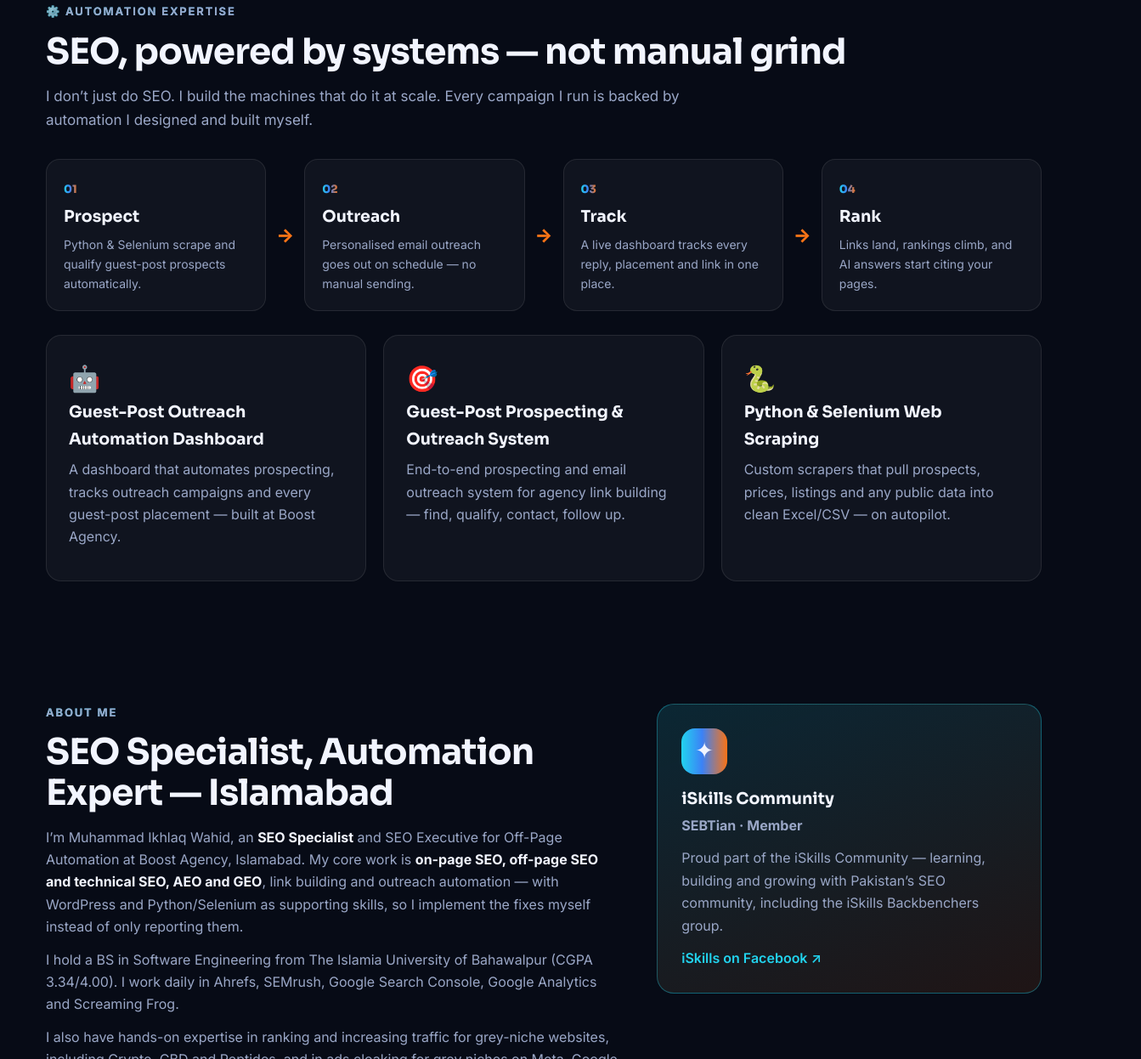
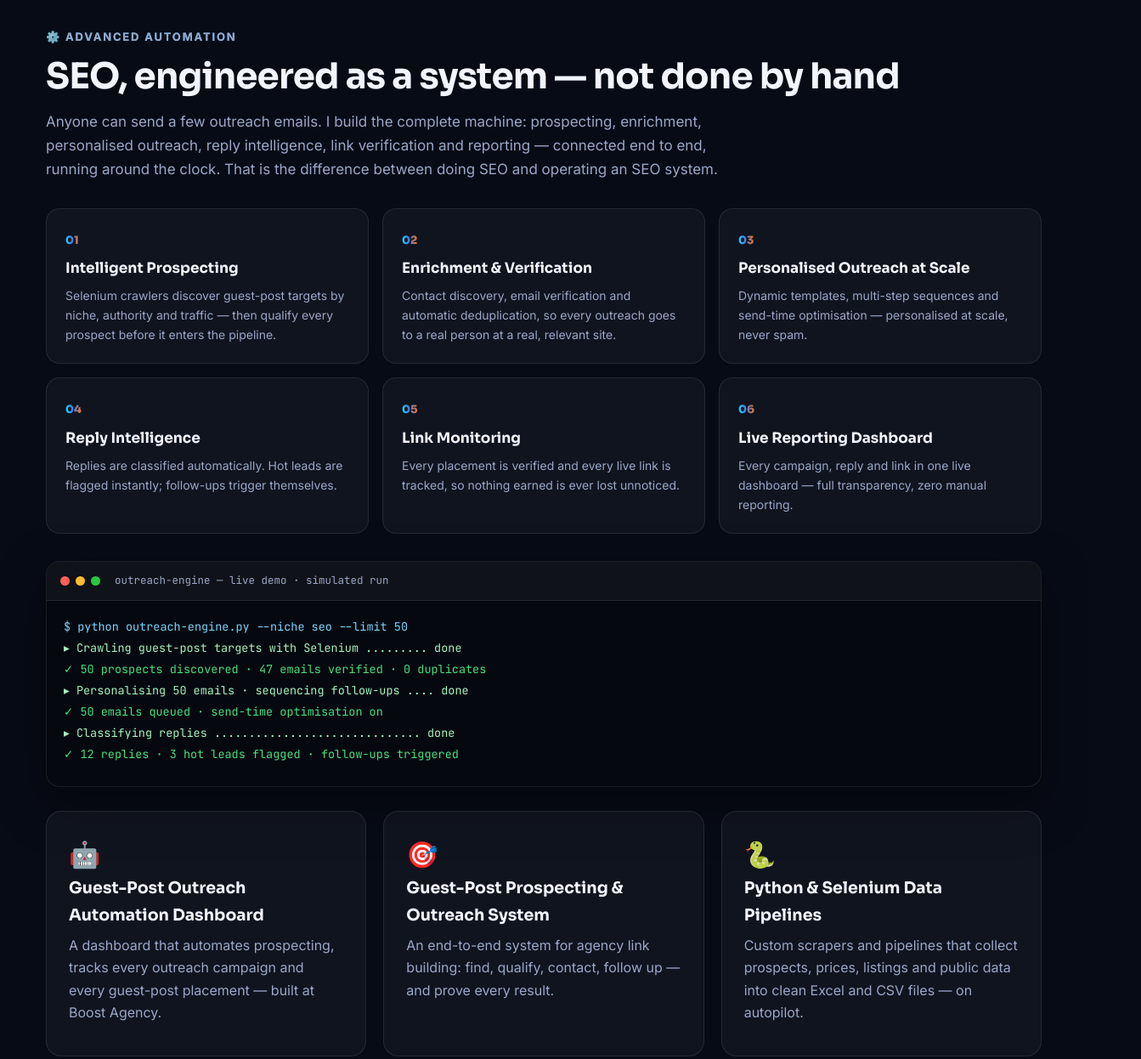
Before and after one commit to engr-ikhlaq/ikhlaq-portfolio, a plain HTML site: page index.html in a window 1280 px wide. Shown: the part 1026-2272 px from the top of the page at 85% size, 1343 px wide, since content can reach past the window. Drawn offline with Linux system fonts and the light colour scheme.

Commit message:
Polish portfolio: sharper photo, top-notch copy, advanced automation pipeline with live console

```diff
--- a/index.html
+++ b/index.html
@@ -6,7 +6,7 @@
 
   <!-- ===== PRIMARY SEO ===== -->
   <title>Muhammad Ikhlaq Wahid | SEO &amp; Automation Expert | Technical SEO, AEO &amp; GEO, Outreach Automation</title>
-  <meta name="description" content="Muhammad Ikhlaq Wahid is an SEO & Automation Expert from Islamabad, Pakistan — Technical SEO, On-Page & Off-Page SEO, Link Building, AEO & GEO, plus outreach automation and Python/Selenium workflow automation. Member of the iSkills Community. Hire him on Workar.">
+  <meta name="description" content="Muhammad Ikhlaq Wahid is an SEO & Automation Expert from Islamabad, Pakistan. Technical SEO, on-page and off-page SEO, link building, AEO & GEO — plus advanced outreach automation and Python/Selenium workflow systems. Member of the iSkills Community. Hire him on Workar.">
   <meta name="keywords" content="SEO Specialist, Automation Expert, SEO Automation, Outreach Automation, Technical SEO, On-Page SEO, Off-Page SEO, Link Building, Guest Posting, AEO, GEO, Answer Engine Optimization, Generative Engine Optimization, Keyword Research, SEO Content Writing, WordPress SEO, Web Scraping, Python Automation, Selenium Automation, SEO Expert Pakistan, SEO Specialist Islamabad, Muhammad Ikhlaq Wahid, iSkills">
   <meta name="author" content="Muhammad Ikhlaq Wahid">
   <meta name="robots" content="index, follow, max-image-preview:large">
@@ -16,14 +16,14 @@
   <meta property="og:type" content="website">
   <meta property="og:site_name" content="Muhammad Ikhlaq Wahid — SEO & Automation Expert">
   <meta property="og:title" content="Muhammad Ikhlaq Wahid | SEO & Automation Expert">
-  <meta property="og:description" content="SEO that ranks and automation that works while you sleep — Technical SEO, Link Building, AEO & GEO, Outreach Automation.">
+  <meta property="og:description" content="SEO that ranks — and automation that keeps it ranking. Technical SEO, link building, AEO & GEO, and outreach systems built with Python and Selenium.">
   <meta property="og:url" content="https://ikhlaqwahid.com/">
-  <meta property="og:image" content="https://ikhlaqwahid.com/images/ikhlaq-wahid-seo-specialist.png">
+  <meta property="og:image" content="https://ikhlaqwahid.com/images/ikhlaq-wahid-seo-specialist.jpg">
   <meta property="og:image:alt" content="Muhammad Ikhlaq Wahid, SEO and Automation Expert">
   <meta name="twitter:card" content="summary_large_image">
   <meta name="twitter:title" content="Muhammad Ikhlaq Wahid | SEO & Automation Expert">
-  <meta name="twitter:description" content="Technical SEO, Link Building, AEO & GEO, Outreach Automation — SEO services that rank and get cited in AI answers.">
-  <meta name="twitter:image" content="https://ikhlaqwahid.com/images/ikhlaq-wahid-seo-specialist.png">
+  <meta name="twitter:description" content="Technical SEO, link building, AEO & GEO, and outreach automation — SEO services that rank and get cited in AI answers.">
+  <meta name="twitter:image" content="https://ikhlaqwahid.com/images/ikhlaq-wahid-seo-specialist.jpg">
 
   <!-- ===== STRUCTURED DATA ===== -->
   <script type="application/ld+json">
@@ -33,7 +33,7 @@
     "name": "Muhammad Ikhlaq Wahid",
     "jobTitle": "SEO & Automation Expert",
     "description": "SEO & Automation Expert specialising in Technical SEO, On-Page SEO, Off-Page SEO, Link Building, Guest Posting, Outreach Automation, AEO and GEO, and Python/Selenium workflow automation.",
-    "image": "https://ikhlaqwahid.com/images/ikhlaq-wahid-seo-specialist.png",
+    "image": "https://ikhlaqwahid.com/images/ikhlaq-wahid-seo-specialist.jpg",
     "url": "https://ikhlaqwahid.com/",
     "address": { "@type": "PostalAddress", "addressLocality": "Islamabad", "addressCountry": "PK" },
     "knowsAbout": ["Technical SEO", "On-Page SEO", "Off-Page SEO", "Link Building", "Guest Posting", "Outreach Automation", "SEO Automation", "AEO", "GEO", "Answer Engine Optimization", "Generative Engine Optimization", "Keyword Research", "SEO Content Writing", "WordPress SEO", "Web Scraping", "Python", "Selenium", "Workflow Automation"],
@@ -50,9 +50,9 @@
 
   <link rel="preconnect" href="https://fonts.googleapis.com">
   <link rel="preconnect" href="https://fonts.gstatic.com" crossorigin>
-  <link href="https://fonts.googleapis.com/css2?family=Sora:wght@400;600;700;800&family=Inter:wght@400;500;600;700&display=swap" rel="stylesheet">
+  <link href="https://fonts.googleapis.com/css2?family=Sora:wght@400;600;700;800&family=Inter:wght@400;500;600;700&family=JetBrains+Mono:wght@400;600&display=swap" rel="stylesheet">
   <link rel="stylesheet" href="styles.css">
-  <link rel="icon" href="images/ikhlaq-wahid-seo-specialist.png" type="image/png">
+  <link rel="icon" href="images/ikhlaq-wahid-seo-specialist.jpg" type="image/jpeg">
 </head>
 <body>
 
@@ -79,16 +79,16 @@
     <div class="hero-text">
       <div class="badges">
         <span class="badge badge-iskills">✦ iSkills Community · SEBTian</span>
-        <span class="badge">● Available for work</span>
+        <span class="badge">● Available for new projects</span>
       </div>
       <h1>Hi, I&rsquo;m <span class="grad">Muhammad<br>Ikhlaq Wahid.</span><br>
         <span class="iam">I am an</span>
         <span class="rotator" aria-live="polite"><span id="rotating-skill">SEO &amp; Automation Expert</span></span>
       </h1>
-      <p class="hero-sub">Most websites do not have a traffic problem. They have a visibility problem. I fix that with <strong>technical SEO, link building and AEO &amp; GEO</strong> — and I build the <strong>automation</strong> that runs the outreach, prospecting and reporting while you sleep.</p>
+      <p class="hero-sub">Most websites don&rsquo;t have a traffic problem — they have a visibility problem. I solve it with <strong>technical SEO, authoritative link building, and AEO &amp; GEO</strong> that put your pages inside AI answers. Then I automate the entire engine behind it, so growth compounds while you focus on your business.</p>
       <div class="hero-actions">
         <a class="btn btn-primary" href="https://workar.com/sellers/ikhlaq_seo" target="_blank" rel="noopener">Hire me on Workar ↗</a>
-        <a class="btn btn-ghost" href="#automation">See my automation ↓</a>
+        <a class="btn btn-ghost" href="#automation">See the automation ↓</a>
       </div>
       <ul class="hero-stats">
         <li><strong><span class="count" data-target="5">0</span></strong><span>SEO services on Workar</span></li>
@@ -99,8 +99,7 @@
     </div>
     <div class="hero-photo">
       <div class="photo-frame">
-        <img src="images/ikhlaq-wahid-seo-specialist.png" alt="Muhammad Ikhlaq Wahid — SEO and Automation Expert in Islamabad, Pakistan, expert in Technical SEO, Link Building, AEO, GEO and Outreach Automation" width="698" height="748" fetchpriority="high">
-        <div class="photo-ring"></div>
+        <img src="images/ikhlaq-wahid-seo-specialist.jpg" alt="Muhammad Ikhlaq Wahid — SEO and Automation Expert in Islamabad, Pakistan, specialising in Technical SEO, Link Building, AEO, GEO and Outreach Automation" width="1396" height="1496" fetchpriority="high">
       </div>
       <div class="chip chip-a">⚙️ Automation Expert</div>
       <div class="chip chip-b">📈 SEO Specialist</div>
@@ -110,33 +109,39 @@
 
   <!-- ===== AUTOMATION ===== -->
   <section class="section" id="automation">
-    <p class="kicker">⚙️ Automation Expertise</p>
-    <h2>SEO, powered by systems — not manual grind</h2>
-    <p class="section-intro">I don&rsquo;t just do SEO. I build the machines that do it at scale. Every campaign I run is backed by automation I designed and built myself.</p>
-    <div class="flow" aria-label="How my automation works">
-      <div class="flow-step"><span class="flow-num">01</span><h3>Prospect</h3><p>Python &amp; Selenium scrape and qualify guest-post prospects automatically.</p></div>
-      <div class="flow-arrow">→</div>
-      <div class="flow-step"><span class="flow-num">02</span><h3>Outreach</h3><p>Personalised email outreach goes out on schedule — no manual sending.</p></div>
-      <div class="flow-arrow">→</div>
-      <div class="flow-step"><span class="flow-num">03</span><h3>Track</h3><p>A live dashboard tracks every reply, placement and link in one place.</p></div>
-      <div class="flow-arrow">→</div>
-      <div class="flow-step"><span class="flow-num">04</span><h3>Rank</h3><p>Links land, rankings climb, and AI answers start citing your pages.</p></div>
+    <p class="kicker">⚙️ Advanced Automation</p>
+    <h2>SEO, engineered as a system — not done by hand</h2>
+    <p class="section-intro">Anyone can send a few outreach emails. I build the complete machine: prospecting, enrichment, personalised outreach, reply intelligence, link verification and reporting — connected end to end, running around the clock. That is the difference between doing SEO and operating an SEO system.</p>
+
+    <div class="pipeline" aria-label="The automation pipeline">
+      <div class="pipe-step"><span class="pipe-num">01</span><h3>Intelligent Prospecting</h3><p>Selenium crawlers discover guest-post targets by niche, authority and traffic — then qualify every prospect before it enters the pipeline.</p></div>
+      <div class="pipe-step"><span class="pipe-num">02</span><h3>Enrichment &amp; Verification</h3><p>Contact discovery, email verification and automatic deduplication, so every outreach goes to a real person at a real, relevant site.</p></div>
+      <div class="pipe-step"><span class="pipe-num">03</span><h3>Personalised Outreach at Scale</h3><p>Dynamic templates, multi-step sequences and send-time optimisation — personalised at scale, never spam.</p></div>
+      <div class="pipe-step"><span class="pipe-num">04</span><h3>Reply Intelligence</h3><p>Replies are classified automatically. Hot leads are flagged instantly; follow-ups trigger themselves.</p></div>
+      <div class="pipe-step"><span class="pipe-num">05</span><h3>Link Monitoring</h3><p>Every placement is verified and every live link is tracked, so nothing earned is ever lost unnoticed.</p></div>
+      <div class="pipe-step"><span class="pipe-num">06</span><h3>Live Reporting Dashboard</h3><p>Every campaign, reply and link in one live dashboard — full transparency, zero manual reporting.</p></div>
     </div>
+
+    <div class="console-wrap">
+      <div class="console-head"><span class="dot red"></span><span class="dot amber"></span><span class="dot green"></span><span class="console-title">outreach-engine — live demo · simulated run</span></div>
+      <pre class="console" id="console" aria-label="Automation console demo"></pre>
+    </div>
+
     <div class="cards">
       <article class="card">
         <div class="card-icon">🤖</div>
         <h3>Guest-Post Outreach Automation Dashboard</h3>
-        <p>A dashboard that automates prospecting, tracks outreach campaigns and every guest-post placement — built at Boost Agency.</p>
+        <p>A dashboard that automates prospecting, tracks every outreach campaign and every guest-post placement — built at Boost Agency.</p>
       </article>
       <article class="card">
         <div class="card-icon">🎯</div>
         <h3>Guest-Post Prospecting &amp; Outreach System</h3>
-        <p>End-to-end prospecting and email outreach system for agency link building — find, qualify, contact, follow up.</p>
+        <p>An end-to-end system for agency link building: find, qualify, contact, follow up — and prove every result.</p>
       </article>
       <article class="card">
         <div class="card-icon">🐍</div>
-        <h3>Python &amp; Selenium Web Scraping</h3>
-        <p>Custom scrapers that pull prospects, prices, listings and any public data into clean Excel/CSV — on autopilot.</p>
+        <h3>Python &amp; Selenium Data Pipelines</h3>
+        <p>Custom scrapers and pipelines that collect prospects, prices, listings and public data into clean Excel and CSV files — on autopilot.</p>
       </article>
     </div>
   </section>
@@ -146,16 +151,16 @@
     <div class="about-grid">
       <div>
         <p class="kicker">About me</p>
-        <h2>SEO Specialist, Automation Expert — Islamabad</h2>
-        <p>I&rsquo;m Muhammad Ikhlaq Wahid, an <strong>SEO Specialist</strong> and SEO Executive for Off-Page Automation at Boost Agency, Islamabad. My core work is <strong>on-page SEO, off-page SEO and technical SEO, AEO and GEO</strong>, link building and outreach automation — with WordPress and Python/Selenium as supporting skills, so I implement the fixes myself instead of only reporting them.</p>
+        <h2>SEO Specialist. Automation Expert. Based in Islamabad.</h2>
+        <p>I&rsquo;m Muhammad Ikhlaq Wahid, an <strong>SEO Specialist</strong> and SEO Executive for Off-Page Automation at Boost Agency, Islamabad. My core work is <strong>on-page SEO, off-page SEO and technical SEO, AEO and GEO</strong>, link building and outreach automation. WordPress and Python/Selenium are supporting skills — which means I implement the fixes myself instead of only reporting them.</p>
         <p>I hold a BS in Software Engineering from The Islamia University of Bahawalpur (CGPA 3.34/4.00). I work daily in Ahrefs, SEMrush, Google Search Console, Google Analytics and Screaming Frog.</p>
-        <p>I also have hands-on expertise in ranking and increasing traffic for grey-niche websites, including Crypto, CBD and Peptides, and in ads cloaking for grey niches on Meta, Google, Pinterest, YouTube, Snapchat and Instagram.</p>
+        <p>I also have hands-on expertise in ranking and growing traffic for grey-niche websites, including Crypto, CBD and Peptides, and in ads cloaking for grey niches across Meta, Google, Pinterest, YouTube, Snapchat and Instagram.</p>
       </div>
       <aside class="iskills-card">
         <div class="iskills-badge">✦</div>
         <h3>iSkills Community</h3>
         <p class="iskills-role">SEBTian · Member</p>
-        <p>Proud part of the iSkills Community — learning, building and growing with Pakistan&rsquo;s SEO community, including the iSkills Backbenchers group.</p>
+        <p>A proud member of the iSkills Community — learning, building and growing with Pakistan&rsquo;s SEO community, including the iSkills Backbenchers group.</p>
         <a href="https://www.facebook.com/iSkillsPK" target="_blank" rel="noopener">iSkills on Facebook ↗</a>
       </aside>
     </div>
@@ -165,40 +170,40 @@
   <section class="section" id="services">
     <p class="kicker">Services</p>
     <h2>What I can do for your website</h2>
-    <p class="section-intro">Five services on Workar, covering everything from audits to monthly SEO. Click any service to hire me.</p>
+    <p class="section-intro">Five services on Workar, covering everything from a one-off audit to fully managed monthly SEO. Select any service to hire me.</p>
     <div class="cards">
       <article class="card">
         <div class="card-icon">🔍</div>
         <h3>Technical SEO Audit &amp; On-Page SEO</h3>
-        <p>Full technical audit — crawlability, indexation, schema markup, Core Web Vitals, sitemaps and robots.txt — plus on-page optimisation that Google can actually read.</p>
+        <p>A complete technical audit — crawlability, indexation, schema markup, Core Web Vitals, sitemaps and robots.txt — plus on-page optimisation that Google can actually understand.</p>
         <p class="price">From $30 · 3 days</p>
         <a href="https://workar.com/gigs/ikhlaq_seo/do-technical-seo-audit-and-on-page-seo-for-your-website" target="_blank" rel="noopener">View gig →</a>
       </article>
       <article class="card featured">
         <div class="card-icon">🚀</div>
         <h3>Monthly SEO with AEO, GEO &amp; WordPress Setup</h3>
-        <p>One month of complete SEO — on-page, off-page and technical — plus AEO and GEO so your pages are found in search <em>and</em> in AI answers, with WordPress setup included.</p>
+        <p>One month of complete SEO — on-page, off-page and technical — plus AEO and GEO, so your pages are found in search <em>and</em> in AI answers. WordPress setup included.</p>
         <p class="price">From $150 · 30 days</p>
         <a href="https://workar.com/gigs/ikhlaq_seo/do-monthly-seo-with-aeo-geo-and-wordpress-setup" target="_blank" rel="noopener">View gig →</a>
       </article>
       <article class="card">
         <div class="card-icon">🔗</div>
         <h3>Backlinks, Guest Posts &amp; Outreach</h3>
-        <p>White-hat link building: quality backlinks, guest posts on niche websites, and automated outreach prospecting — with a full report.</p>
+        <p>White-hat link building: quality backlinks, guest posts on niche websites and automated outreach prospecting — delivered with a full report.</p>
         <p class="price">From $30 · 7 days</p>
         <a href="https://workar.com/gigs/ikhlaq_seo/build-white-hat-backlinks-for-monthly-seo-ranking" target="_blank" rel="noopener">View gig →</a>
       </article>
       <article class="card">
         <div class="card-icon">✍️</div>
         <h3>Keyword Research &amp; SEO Content</h3>
-        <p>Keyword research with volume, difficulty and intent, plus a 1,000-word SEO article built for topical authority and AI search.</p>
+        <p>Keyword research with volume, difficulty and intent, plus a 1,000-word SEO article written for topical authority and AI search.</p>
         <p class="price">From $110 · 7 days</p>
         <a href="https://workar.com/gigs/ikhlaq_seo/do-keyword-research-and-competitor-analysis-for-seo" target="_blank" rel="noopener">View gig →</a>
       </article>
       <article class="card">
         <div class="card-icon">🕷️</div>
         <h3>Web Scraping with Python &amp; Selenium</h3>
-        <p>Website data scraped to clean Excel/CSV files with Python and Selenium — prospects, prices, listings, any public data you need.</p>
+        <p>Website data scraped into clean Excel and CSV files with Python and Selenium — prospects, prices, listings, any public data you need.</p>
         <p class="price">From $30 · 3 days</p>
         <a href="https://workar.com/gigs/ikhlaq_seo/scrape-website-data-to-excel-csv-with-python-selenium" target="_blank" rel="noopener">View gig →</a>
       </article>
@@ -211,7 +216,7 @@
     <h2>Deep in SEO. Fluent in automation.</h2>
     <div class="skill-groups">
       <div>
-        <h3>SEO skills</h3>
+        <h3>SEO expertise</h3>
         <ul class="tags">
           <li>Technical SEO</li><li>On-Page SEO</li><li>Off-Page SEO</li><li>Link Building</li>
           <li>Guest Posting</li><li>Outreach Automation</li><li>AEO</li><li>GEO</li>
@@ -237,7 +242,7 @@
     <p class="kicker">Experience</p>
     <h2>Where I&rsquo;ve worked</h2>
     <ol class="timeline">
-      <li><strong>SEO Executive — Off-Page Automation</strong> · Boost Agency, Islamabad · May 2026 – Present<br>Working independently on live projects, automating guest-post prospecting and outreach.</li>
+      <li><strong>SEO Executive — Off-Page Automation</strong> · Boost Agency, Islamabad · May 2026 – Present<br>Working independently on live projects, building and running automated guest-post prospecting and outreach.</li>
       <li><strong>SEO &amp; WordPress Specialist</strong> · Positive Solutions, Bahawalpur · Jan 2024 – Sep 2025</li>
       <li><strong>Web Scraping &amp; Selenium Automation</strong> · Algotix, Bahawalpur · Oct 2024 – Jan 2025</li>
       <li><strong>Business Developer</strong> · Code Cubics, Bahawalpur · Aug – Sep 2024</li>
@@ -249,8 +254,8 @@
   <!-- ===== CONTACT ===== -->
   <section class="section contact" id="contact">
     <p class="kicker">Contact</p>
-    <h2>Let&rsquo;s rank your website — on autopilot</h2>
-    <p>Looking for an SEO specialist, an automation expert, or help with grey-niche SEO and ads cloaking? Contact or connect with me.</p>
+    <h2>Let&rsquo;s put your growth on autopilot</h2>
+    <p>Looking for an SEO specialist, an automation expert, or help with grey-niche SEO and ads cloaking? Get in touch — or connect with me directly.</p>
     <div class="hero-actions">
       <a class="btn btn-primary" href="https://workar.com/sellers/ikhlaq_seo" target="_blank" rel="noopener">Hire me on Workar ↗</a>
       <a class="btn btn-ghost" href="https://www.linkedin.com/in/muhammad-ikhlaq-wahid/" target="_blank" rel="noopener">Connect on LinkedIn ↗</a>
--- a/script.js
+++ b/script.js
@@ -39,3 +39,43 @@ const observer = new IntersectionObserver((entries) => {
   });
 }, { threshold: 0.6 });
 counters.forEach((c) => observer.observe(c));
+
+// Live automation console — typed demo of the outreach engine (simulated run).
+const consoleEl = document.getElementById("console");
+const lines = [
+  { text: "$ python outreach-engine.py --niche seo --limit 50", cls: "cmd" },
+  { text: "▸ Crawling guest-post targets with Selenium ......... done", cls: "" },
+  { text: "✓ 50 prospects discovered · 47 emails verified · 0 duplicates", cls: "ok" },
+  { text: "▸ Personalising 50 emails · sequencing follow-ups .... done", cls: "" },
+  { text: "✓ 50 emails queued · send-time optimisation on", cls: "ok" },
+  { text: "▸ Classifying replies .............................. done", cls: "" },
+  { text: "✓ 12 replies · 3 hot leads flagged · follow-ups triggered", cls: "ok" },
+  { text: "▸ Verifying placements · updating dashboard ......... done", cls: "" },
+  { text: "✓ 4 links placed · dashboard updated · report ready", cls: "ok" },
+  { text: "$ — pipeline complete. Next run scheduled in 24h.", cls: "warn" }
+];
+
+let lineIdx = 0;
+function typeLine() {
+  if (!consoleEl) return;
+  if (lineIdx >= lines.length) {
+    setTimeout(() => { consoleEl.textContent = ""; lineIdx = 0; typeLine(); }, 6000);
+    return;
+  }
+  const span = document.createElement("span");
+  span.className = lines[lineIdx].cls;
+  span.textContent = lines[lineIdx].text + "\n";
+  consoleEl.appendChild(span);
+  lineIdx += 1;
+  setTimeout(typeLine, lineIdx === 1 ? 900 : 750);
+}
+
+const consoleObserver = new IntersectionObserver((entries) => {
+  entries.forEach((entry) => {
+    if (entry.isIntersecting) {
+      typeLine();
+      consoleObserver.disconnect();
+    }
+  });
+}, { threshold: 0.4 });
+if (consoleEl) consoleObserver.observe(consoleEl);
--- a/styles.css
+++ b/styles.css
@@ -118,7 +118,6 @@ img { max-width: 100%; height: auto; }
 .photo-frame img {
   display: block; border-radius: 24px; width: 100%; max-width: 460px;
   max-height: 560px; object-fit: cover; object-position: top;
-  filter: grayscale(35%) contrast(1.06);
   background: var(--bg2);
 }
 .photo-ring {
@@ -166,6 +165,42 @@ img { max-width: 100%; height: auto; }
 .card .price { font-weight: 700; background: var(--grad); -webkit-background-clip: text; background-clip: text; color: transparent; }
 .card.featured { border-color: rgba(249,115,22,.55); background: linear-gradient(160deg, rgba(249,115,22,.12), var(--card) 55%); }
 .card a { font-weight: 600; color: var(--cyan); text-decoration: none; }
+
+/* Automation pipeline — six connected stages */
+.pipeline { display: grid; grid-template-columns: repeat(3, 1fr); gap: 16px; margin: 32px 0; }
+.pipe-step {
+  background: var(--card); border: 1px solid var(--card-border);
+  border-radius: 16px; padding: 22px; position: relative;
+  transition: transform .18s ease, border-color .18s ease;
+}
+.pipe-step:hover { transform: translateY(-4px); border-color: rgba(34,211,238,.5); }
+.pipe-num {
+  font-family: "Sora", sans-serif; font-size: 13px; font-weight: 800;
+  background: var(--grad); -webkit-background-clip: text; background-clip: text; color: transparent;
+}
+.pipe-step h3 { margin: 8px 0 6px; color: var(--ink); font-size: 17px; }
+.pipe-step p { font-size: 14px; margin: 0; }
+
+/* Live console demo */
+.console-wrap {
+  margin: 8px 0 28px; border: 1px solid var(--card-border); border-radius: 16px;
+  overflow: hidden; background: #05080f;
+  box-shadow: 0 20px 60px rgba(0,0,0,.45);
+}
+.console-head {
+  display: flex; align-items: center; gap: 7px; padding: 12px 16px;
+  background: rgba(255,255,255,.04); border-bottom: 1px solid var(--card-border);
+}
+.dot { width: 11px; height: 11px; border-radius: 50%; }
+.dot.red { background: #ff5f57; } .dot.amber { background: #febc2e; } .dot.green { background: #28c840; }
+.console-title { margin-left: 10px; font-size: 12.5px; color: var(--muted); font-family: "JetBrains Mono", monospace; }
+.console {
+  font-family: "JetBrains Mono", monospace; font-size: 13.5px; line-height: 1.85;
+  color: #a5f3c0; padding: 18px 20px; min-height: 218px; white-space: pre-wrap; margin: 0;
+}
+.console .cmd { color: #7dd3fc; }
+.console .ok { color: #4ade80; }
+.console .warn { color: #fbbf24; }
 
 /* Automation flow */
 .flow { display: flex; align-items: stretch; gap: 12px; margin: 32px 0 8px; flex-wrap: wrap; }
@@ -225,6 +260,7 @@ img { max-width: 100%; height: auto; }
   .photo-frame img { max-height: 400px; }
   .chip-a { left: 0; } .chip-b { right: 0; }
   .about-grid, .skill-groups { grid-template-columns: 1fr; }
+  .pipeline { grid-template-columns: 1fr; }
   .nav-links { display: none; }
   .nav-cta { margin-left: auto; }
   .flow-arrow { display: none; }
```
